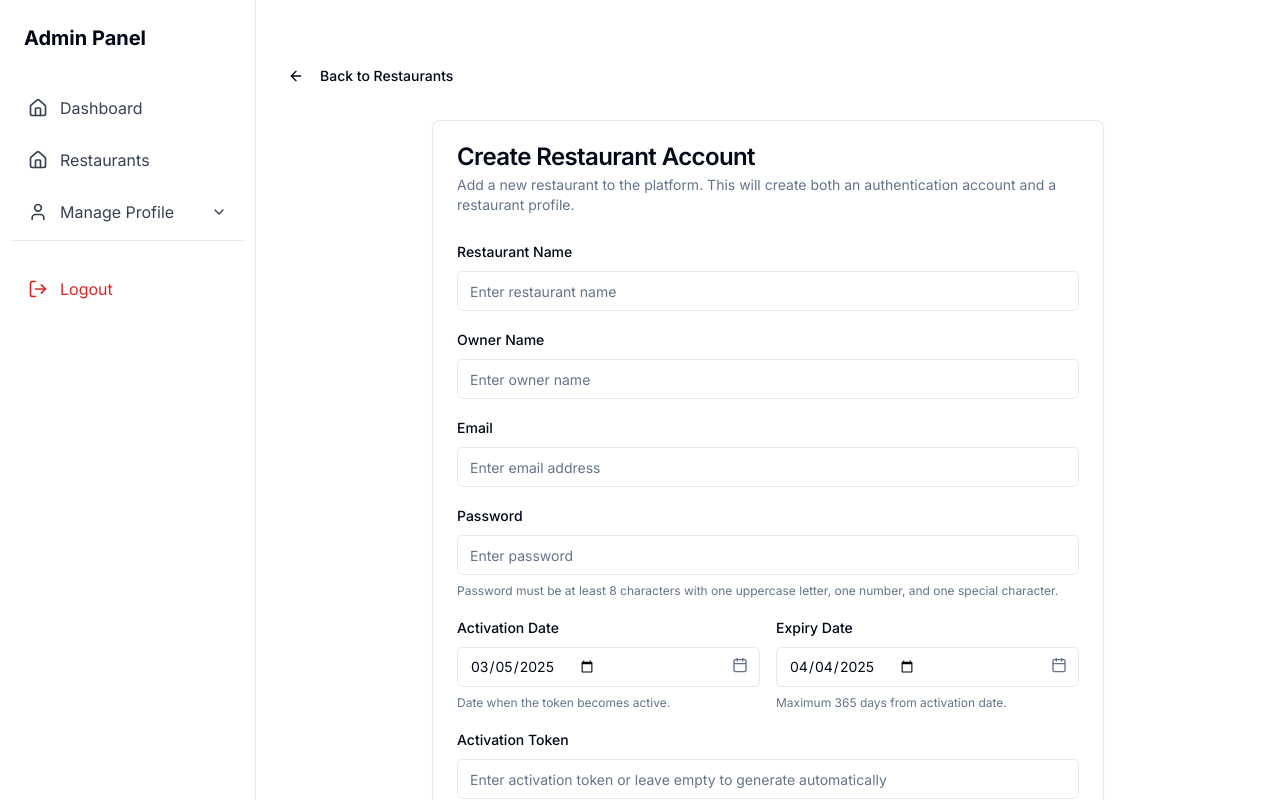
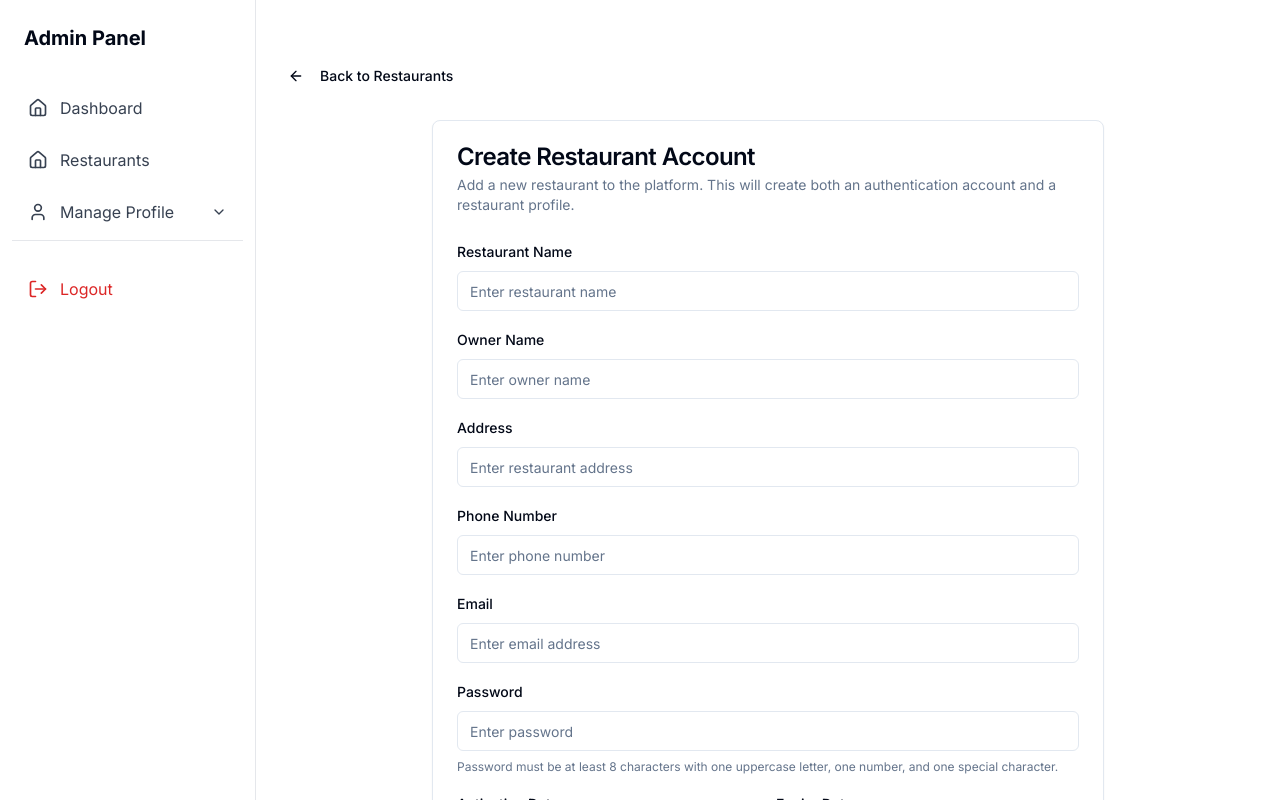
Before and after one commit to Hashirnadeemkhan/POS-office, a Next.js app: page /admin/restaurants/create in a window 1280 px wide. Shown: the top 800 px of the page. Built offline with nearby package versions, Linux system fonts and the light colour scheme; no server answers; the database is empty; sample sign-in values are in the browser's storage.

Commit message:
updation

```diff
--- a/app/admin/restaurants/create/page.tsx
+++ b/app/admin/restaurants/create/page.tsx
@@ -42,6 +42,8 @@ export default function CreateRestaurantPage() {
     email: "",
     password: "",
     ownerName: "",
+    address: "", // Added address field
+    phoneNumber: "", // Added phone number field
     activationToken: "",
     activationDate: today,
     expiryDate: defaultExpiryDateString,
@@ -106,6 +108,8 @@ export default function CreateRestaurantPage() {
         name: formData.name,
         email: formData.email,
         ownerName: formData.ownerName,
+        address: formData.address, // Add address to the document
+        phoneNumber: formData.phoneNumber, // Add phone number to the document
         activationToken,
         isActive: true,
         uid: user.uid,
@@ -218,6 +222,30 @@ export default function CreateRestaurantPage() {
               </div>
 
               <div className="space-y-2">
+                <Label htmlFor="address">Address</Label>
+                <Input
+                  id="address"
+                  name="address"
+                  value={formData.address}
+                  onChange={handleChange}
+                  placeholder="Enter restaurant address"
+                  required
+                />
+              </div>
+
+              <div className="space-y-2">
+                <Label htmlFor="phoneNumber">Phone Number</Label>
+                <Input
+                  id="phoneNumber"
+                  name="phoneNumber"
+                  value={formData.phoneNumber}
+                  onChange={handleChange}
+                  placeholder="Enter phone number"
+                  required
+                />
+              </div>
+
+              <div className="space-y-2">
                 <Label htmlFor="email">Email</Label>
                 <Input
                   id="email"
--- a/app/admin/restaurants/edit/[id]/page.tsx
+++ b/app/admin/restaurants/edit/[id]/page.tsx
@@ -1,172 +1,180 @@
 // app/admin/restaurants/[id]/edit/page.tsx
-"use client";
+"use client"
 
-import type React from "react";
-import { useState, useEffect, useCallback } from "react";
-import { useRouter } from "next/navigation";
-import { doc, getDoc, updateDoc } from "firebase/firestore";
-import { db } from "@/lib/firebase";
-import { ArrowLeft, Loader2, Calendar, RefreshCw } from "lucide-react";
-import { Button } from "@/components/ui/button";
-import { Card, CardContent, CardDescription, CardFooter, CardHeader, CardTitle } from "@/components/ui/card";
-import { Input } from "@/components/ui/input";
-import { Label } from "@/components/ui/label";
-import { Switch } from "@/components/ui/switch";
-import { toast } from "sonner";
-import { generateActivationToken } from "@/lib/utils";
-import { useAuth } from "@/lib/auth-context";
+import type React from "react"
+import { useState, useEffect, useCallback } from "react"
+import { useRouter } from "next/navigation"
+import { doc, getDoc, updateDoc } from "firebase/firestore"
+import { db } from "@/lib/firebase"
+import { ArrowLeft, Loader2, Calendar, RefreshCw } from "lucide-react"
+import { Button } from "@/components/ui/button"
+import { Card, CardContent, CardDescription, CardFooter, CardHeader, CardTitle } from "@/components/ui/card"
+import { Input } from "@/components/ui/input"
+import { Label } from "@/components/ui/label"
+import { Switch } from "@/components/ui/switch"
+import { toast } from "sonner"
+import { generateActivationToken } from "@/lib/utils"
+import { useAuth } from "@/lib/auth-context"
 
 interface Restaurant {
-  id: string;
-  name: string;
-  email: string;
-  ownerName: string;
-  activationToken: string;
-  isActive: boolean;
-  tokenActivationDate?: string;
-  tokenExpiresAt?: string;
+  id: string
+  name: string
+  email: string
+  ownerName: string
+  address: string // Added address field
+  phoneNumber: string // Added phone number field
+  activationToken: string
+  isActive: boolean
+  tokenActivationDate?: string
+  tokenExpiresAt?: string
 }
 
 export default function EditRestaurantPage({ params }: { params: { id: string } }) {
-  const { userRole } = useAuth();
+  const { userRole } = useAuth()
   const [formData, setFormData] = useState<Restaurant>({
     id: "",
     name: "",
     email: "",
     ownerName: "",
+    address: "", // Initialize address
+    phoneNumber: "", // Initialize phone number
     activationToken: "",
     isActive: true,
     tokenActivationDate: "",
     tokenExpiresAt: "",
-  });
-  const [originalEmail, setOriginalEmail] = useState(""); // Track original email
-  const [password, setPassword] = useState("");
-  const [isLoading, setIsLoading] = useState(true);
-  const [isSubmitting, setIsSubmitting] = useState(false);
-  const [regenerateToken, setRegenerateToken] = useState(false);
-  const [originalToken, setOriginalToken] = useState("");
-  const [newToken, setNewToken] = useState("");
-  const [isTokenRefreshing, setIsTokenRefreshing] = useState(false);
-  const router = useRouter();
+  })
+  const [originalEmail, setOriginalEmail] = useState("") // Track original email
+  const [password, setPassword] = useState("")
+  const [isLoading, setIsLoading] = useState(true)
+  const [isSubmitting, setIsSubmitting] = useState(false)
+  const [regenerateToken, setRegenerateToken] = useState(false)
+  const [originalToken, setOriginalToken] = useState("")
+  const [newToken, setNewToken] = useState("")
+  const [isTokenRefreshing, setIsTokenRefreshing] = useState(false)
+  const router = useRouter()
 
   const fetchRestaurant = useCallback(async () => {
-    setIsLoading(true);
+    setIsLoading(true)
     try {
-      const restaurantRef = doc(db, "restaurants", params.id);
-      const restaurantSnap = await getDoc(restaurantRef);
+      const restaurantRef = doc(db, "restaurants", params.id)
+      const restaurantSnap = await getDoc(restaurantRef)
 
       if (restaurantSnap.exists()) {
-        const data = restaurantSnap.data();
+        const data = restaurantSnap.data()
         const tokenActivationDate = data.tokenActivationDate
           ? new Date(data.tokenActivationDate).toISOString().split("T")[0]
-          : "";
-        const tokenExpiresAt = data.tokenExpiresAt ? new Date(data.tokenExpiresAt).toISOString().split("T")[0] : "";
+          : ""
+        const tokenExpiresAt = data.tokenExpiresAt ? new Date(data.tokenExpiresAt).toISOString().split("T")[0] : ""
 
-        const currentToken = data.activationToken || "";
-        setOriginalToken(currentToken);
-        setOriginalEmail(data.email || "");
+        const currentToken = data.activationToken || ""
+        setOriginalToken(currentToken)
+        setOriginalEmail(data.email || "")
 
         setFormData({
           id: restaurantSnap.id,
           name: data.name || "",
           email: data.email || "",
           ownerName: data.ownerName || "",
+          address: data.address || "", // Set address from data
+          phoneNumber: data.phoneNumber || "", // Set phone number from data
           activationToken: currentToken,
           isActive: data.isActive || false,
           tokenActivationDate,
           tokenExpiresAt,
-        });
+        })
       } else {
-        toast.error("Restaurant not found");
-        router.push("/admin/restaurants");
+        toast.error("Restaurant not found")
+        router.push("/admin/restaurants")
       }
     } catch (error) {
-      console.error("Error fetching restaurant:", error);
-      toast.error("Failed to load restaurant details");
+      console.error("Error fetching restaurant:", error)
+      toast.error("Failed to load restaurant details")
     } finally {
-      setIsLoading(false);
+      setIsLoading(false)
     }
-  }, [params.id, router]);
+  }, [params.id, router])
 
   useEffect(() => {
-    fetchRestaurant();
-  }, [fetchRestaurant]);
+    fetchRestaurant()
+  }, [fetchRestaurant])
 
   useEffect(() => {
     if (regenerateToken) {
       if (!newToken) {
-        const generatedToken = generateActivationToken();
-        setNewToken(generatedToken);
-        setFormData((prev) => ({ ...prev, activationToken: generatedToken }));
+        const generatedToken = generateActivationToken()
+        setNewToken(generatedToken)
+        setFormData((prev) => ({ ...prev, activationToken: generatedToken }))
       }
     } else {
-      setFormData((prev) => ({ ...prev, activationToken: originalToken }));
-      setNewToken("");
+      setFormData((prev) => ({ ...prev, activationToken: originalToken }))
+      setNewToken("")
     }
-  }, [regenerateToken, originalToken, newToken]);
+  }, [regenerateToken, originalToken, newToken])
 
   const handleChange = (e: React.ChangeEvent<HTMLInputElement>) => {
-    const { name, value } = e.target;
-    setFormData((prev) => ({ ...prev, [name]: value }));
-  };
+    const { name, value } = e.target
+    setFormData((prev) => ({ ...prev, [name]: value }))
+  }
 
   const handleSwitchChange = (checked: boolean) => {
-    setFormData((prev) => ({ ...prev, isActive: checked }));
-  };
+    setFormData((prev) => ({ ...prev, isActive: checked }))
+  }
 
   const handleRegenerateTokenChange = (checked: boolean) => {
-    setRegenerateToken(checked);
-  };
+    setRegenerateToken(checked)
+  }
 
   const handleManualTokenRefresh = () => {
-    setIsTokenRefreshing(true);
+    setIsTokenRefreshing(true)
     setTimeout(() => {
-      const generatedToken = generateActivationToken();
-      setNewToken(generatedToken);
-      setFormData((prev) => ({ ...prev, activationToken: generatedToken }));
-      setIsTokenRefreshing(false);
-    }, 300);
-  };
+      const generatedToken = generateActivationToken()
+      setNewToken(generatedToken)
+      setFormData((prev) => ({ ...prev, activationToken: generatedToken }))
+      setIsTokenRefreshing(false)
+    }, 300)
+  }
 
   const handleSubmit = async (e: React.FormEvent) => {
-    e.preventDefault();
-    if (!userRole) return;
+    e.preventDefault()
+    if (!userRole) return
 
-    setIsSubmitting(true);
+    setIsSubmitting(true)
 
     try {
-      const activationDate = formData.tokenActivationDate ? new Date(formData.tokenActivationDate) : new Date();
-      let expiryDate = formData.tokenExpiresAt ? new Date(formData.tokenExpiresAt) : new Date();
+      const activationDate = formData.tokenActivationDate ? new Date(formData.tokenActivationDate) : new Date()
+      let expiryDate = formData.tokenExpiresAt ? new Date(formData.tokenExpiresAt) : new Date()
 
       if (expiryDate <= activationDate) {
-        toast.warning("Expiry date must be after activation date");
-        setIsSubmitting(false);
-        return;
+        toast.warning("Expiry date must be after activation date")
+        setIsSubmitting(false)
+        return
       }
 
-      const maxExpiryDate = new Date(activationDate);
-      maxExpiryDate.setDate(activationDate.getDate() + 365);
+      const maxExpiryDate = new Date(activationDate)
+      maxExpiryDate.setDate(activationDate.getDate() + 365)
 
       if (expiryDate > maxExpiryDate) {
-        toast.warning("Expiry date limited to maximum 365 days from activation date");
-        expiryDate = maxExpiryDate;
+        toast.warning("Expiry date limited to maximum 365 days from activation date")
+        expiryDate = maxExpiryDate
       }
 
-      const restaurantRef = doc(db, "restaurants", params.id);
+      const restaurantRef = doc(db, "restaurants", params.id)
 
       // Update Firestore document
       const updateData: any = {
         name: formData.name,
         ownerName: formData.ownerName,
         email: formData.email,
+        address: formData.address, // Update address
+        phoneNumber: formData.phoneNumber, // Update phone number
         isActive: formData.isActive,
         activationToken: formData.activationToken,
         tokenActivationDate: activationDate.toISOString(),
         tokenExpiresAt: expiryDate.toISOString(),
         lastUpdated: new Date(),
-      };
+      }
 
-      await updateDoc(restaurantRef, updateData);
+      await updateDoc(restaurantRef, updateData)
 
       // Update email and/or password via server-side API if changed
       if (formData.email !== originalEmail || password) {
@@ -179,22 +187,22 @@ export default function EditRestaurantPage({ params }: { params: { id: string }
             password: password || undefined,
             userRole,
           }),
-        });
+        })
         if (!response.ok) {
-          const errorData = await response.json();
-          throw new Error(errorData.message || "Failed to update user");
+          const errorData = await response.json()
+          throw new Error(errorData.message || "Failed to update user")
         }
       }
 
-      toast.success("Restaurant updated successfully");
-      router.push("/admin/restaurants");
+      toast.success("Restaurant updated successfully")
+      router.push("/admin/restaurants")
     } catch (error: any) {
-      console.error("Error updating restaurant:", error);
-      toast.error(error.message || "Failed to update restaurant");
+      console.error("Error updating restaurant:", error)
+      toast.error(error.message || "Failed to update restaurant")
     } finally {
-      setIsSubmitting(false);
+      setIsSubmitting(false)
     }
-  };
+  }
 
   if (isLoading) {
     return (
@@ -204,7 +212,7 @@ export default function EditRestaurantPage({ params }: { params: { id: string }
           <p>Loading restaurant details...</p>
         </div>
       </div>
-    );
+    )
   }
 
   return (
@@ -241,6 +249,30 @@ export default function EditRestaurantPage({ params }: { params: { id: string }
                 value={formData.ownerName}
                 onChange={handleChange}
                 placeholder="Enter owner name"
+                required
+              />
+            </div>
+
+            <div className="space-y-2">
+              <Label htmlFor="address">Address</Label>
+              <Input
+                id="address"
+                name="address"
+                value={formData.address}
+                onChange={handleChange}
+                placeholder="Enter restaurant address"
+                required
+              />
+            </div>
+
+            <div className="space-y-2">
+              <Label htmlFor="phoneNumber">Phone Number</Label>
+              <Input
+                id="phoneNumber"
+                name="phoneNumber"
+                value={formData.phoneNumber}
+                onChange={handleChange}
+                placeholder="Enter phone number"
                 required
               />
             </div>
@@ -392,5 +424,5 @@ export default function EditRestaurantPage({ params }: { params: { id: string }
         </form>
       </Card>
     </div>
-  );
+  )
 }
--- a/app/admin/restaurants/view/[id]/page.tsx
+++ b/app/admin/restaurants/view/[id]/page.tsx
@@ -4,7 +4,7 @@ import { useState, useEffect, useCallback } from "react"
 import { useRouter } from "next/navigation"
 import { doc, getDoc } from "firebase/firestore"
 import { db } from "@/lib/firebase"
-import { ArrowLeft, Calendar, Mail, User, Store, Key, Clock, Pencil } from "lucide-react"
+import { ArrowLeft, Calendar, Mail, User, Store, Key, Clock, Pencil, MapPin, Phone } from "lucide-react"
 import { Button } from "@/components/ui/button"
 import { Card, CardContent, CardDescription, CardFooter, CardHeader, CardTitle } from "@/components/ui/card"
 import { Badge } from "@/components/ui/badge"
@@ -16,6 +16,8 @@ interface Restaurant {
   name: string
   email: string
   ownerName: string
+  address: string // Added address field
+  phoneNumber: string // Added phone number field
   activationToken: string
   isActive: boolean
   createdAt: Date
@@ -43,6 +45,8 @@ export default function ViewRestaurantPage({ params }: { params: { id: string }
           name: data.name || "",
           email: data.email || "",
           ownerName: data.ownerName || "",
+          address: data.address || "", // Set address from data
+          phoneNumber: data.phoneNumber || "", // Set phone number from data
           activationToken: data.activationToken || "",
           isActive: data.isActive || false,
           createdAt: data.createdAt?.toDate() || new Date(),
@@ -139,6 +143,22 @@ export default function ViewRestaurantPage({ params }: { params: { id: string }
               </div>
 
               <div className="flex items-start gap-2">
+                <MapPin className="h-5 w-5 text-muted-foreground mt-0.5" />
+                <div>
+                  <h3 className="font-medium">Address</h3>
+                  <p>{restaurant.address}</p>
+                </div>
+              </div>
+
+              <div className="flex items-start gap-2">
+                <Phone className="h-5 w-5 text-muted-foreground mt-0.5" />
+                <div>
+                  <h3 className="font-medium">Phone Number</h3>
+                  <p>{restaurant.phoneNumber}</p>
+                </div>
+              </div>
+
+              <div className="flex items-start gap-2">
                 <Mail className="h-5 w-5 text-muted-foreground mt-0.5" />
                 <div>
                   <h3 className="font-medium">Email</h3>
```
Also changed, not shown: app/api/create-restaurant-user/route.ts (deleted, +0 -49 lines).
